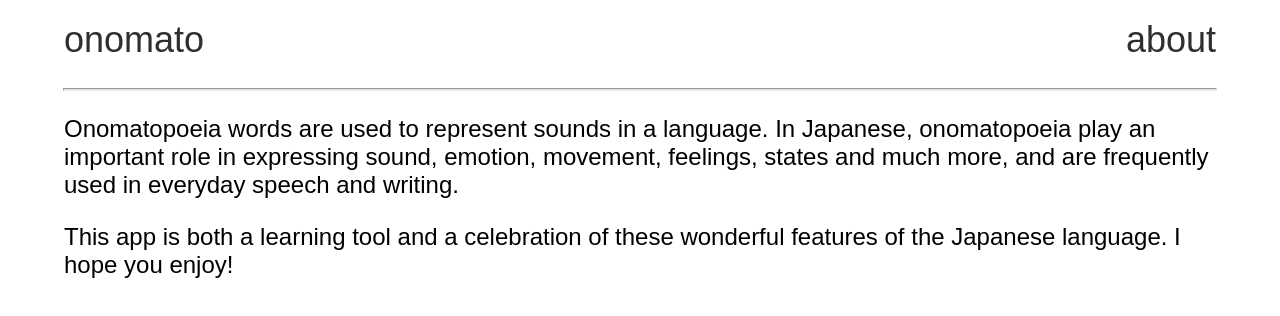
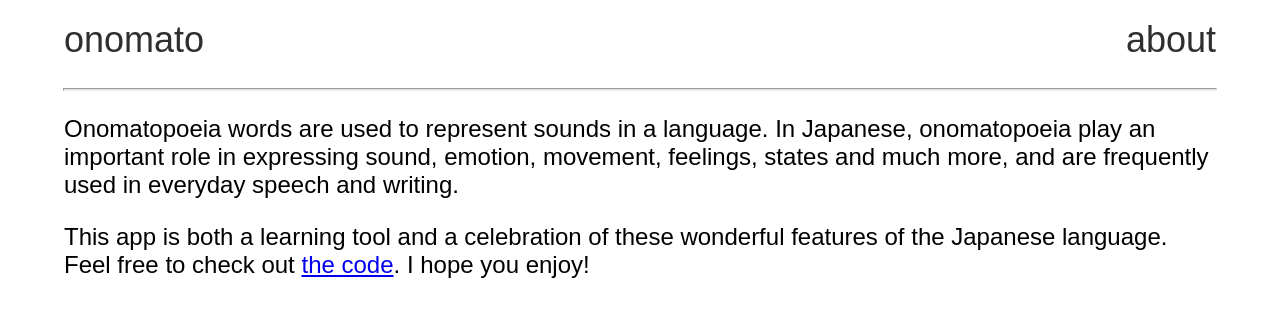
Before and after one commit to leedoughty/japanese-onomatopoeia, a React (Create React App) app: page /about in a window 1280 px wide. Shown: the top 316 px of the page. Built offline with nearby package versions, Linux system fonts and the light colour scheme.

Commit message:
Add link to GitHub repo on about page

```diff
--- a/src/About.js
+++ b/src/About.js
@@ -9,7 +9,11 @@ function About() {
       </p>
       <p className="about-text">
         This app is both a learning tool and a celebration of these wonderful
-        features of the Japanese language. I hope you enjoy!
+        features of the Japanese language. Feel free to check out{" "}
+        <a href="https://github.com/leedoughty/japanese-onomatopoeia">
+          the code
+        </a>
+        . I hope you enjoy!
       </p>
     </div>
   );
```
